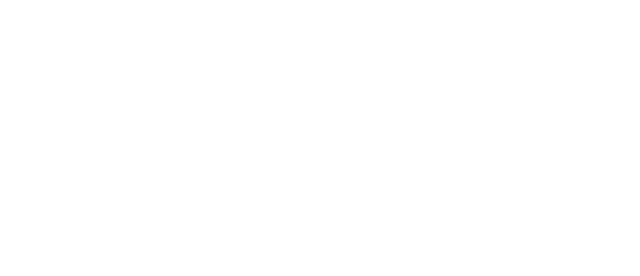
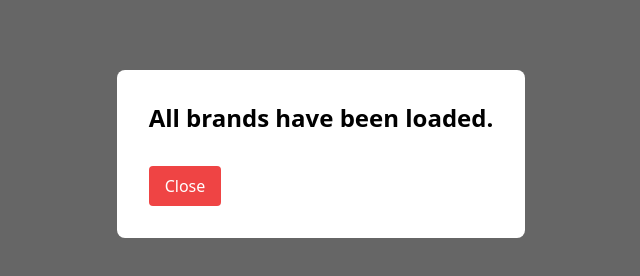
Before and after one commit to requiemcreatif/raketech-review-v1, a Next.js app: page / in a window 1280 px wide. Both pictures are taken after a click on the button "Load More". Shown: the part 246-522 px from the top of the page, without its empty margins (319-959 px from the left). Built offline with nearby package versions, Linux system fonts and the light colour scheme; no server answers.

Commit message:
modal component created

```diff
--- /dev/null
+++ b/components/Modal.tsx
@@ -0,0 +1,20 @@
+import React, { FC } from 'react';
+
+type ModalProps = {
+    show: boolean,
+    children: React.ReactNode,
+    handleClose: () => void,
+}
+
+const Modal: FC<ModalProps> = ({ show, children, handleClose }) => {
+    return (
+        <div className={`fixed z-50 inset-0 flex items-center justify-center p-4 bg-black bg-opacity-60 ${show ? 'block' : 'hidden'}`}>
+            <div className="bg-white rounded-lg p-8">
+                {children}
+                <button className="mt-4 px-4 py-2 text-white bg-red-500 rounded hover:bg-red-600" onClick={handleClose}>Close</button>
+            </div>
+        </div>
+    );
+};
+
+export default Modal;
--- a/pages/index.tsx
+++ b/pages/index.tsx
@@ -3,6 +3,7 @@
 import axios from 'axios';
 import Cookies from 'js-cookie';
 import ReviewCard from '../components/ReviewCard';
+import Modal from '../components/Modal';
 
 
 
@@ -84,6 +85,9 @@
                     Load Less
                 </button>
             </div>
+            <Modal show={isModalOpen} handleClose={() => setIsModalOpen(false)}>
+                <h2 className="text-2xl font-bold mb-4">All brands have been loaded.</h2>
+            </Modal>
             </div>
         </div>
 
```
